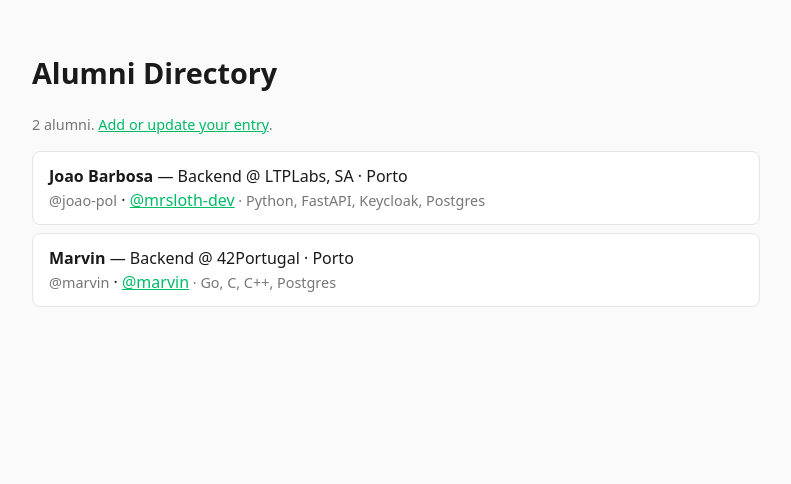
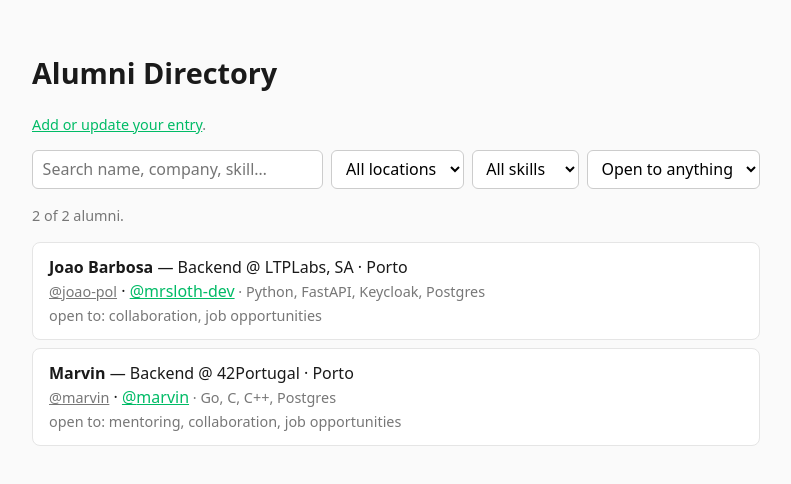
Before and after one commit to AlumniPortugal/AlumniPortugal.github.io, a Next.js app: page /directory in a window 1280 px wide. Shown: the top 484 px of the page, without its empty margins (244-1035 px from the left). Built offline with nearby package versions, Linux system fonts and the light colour scheme.

Commit message:
add filters

```diff
--- /dev/null
+++ b/app/directory/DirectoryList.tsx
@@ -0,0 +1,115 @@
+'use client';
+
+import { useMemo, useState } from 'react';
+import type { Alumni } from '@/lib/alumni';
+
+export default function DirectoryList({ people }: { people: Alumni[] }) {
+  const [q, setQ] = useState('');
+  const [location, setLocation] = useState('');
+  const [skill, setSkill] = useState('');
+  const [openTo, setOpenTo] = useState('');
+
+  const locations = useMemo(
+    () =>
+      [...new Set(people.map((p) => p.location).filter((l): l is string => Boolean(l)))].sort(),
+    [people],
+  );
+  const skills = useMemo(() => [...new Set(people.flatMap((p) => p.skills ?? []))].sort(), [people]);
+  const openToOptions = useMemo(
+    () => [...new Set(people.flatMap((p) => p.open_to ?? []))].sort(),
+    [people],
+  );
+
+  const query = q.trim().toLowerCase();
+  const filtered = people.filter((p) => {
+    if (location && p.location !== location) return false;
+    if (skill && !p.skills?.includes(skill)) return false;
+    if (openTo && !p.open_to?.includes(openTo)) return false;
+    if (!query) return true;
+    return [p.name, p.intra_username, p.github, p.field, p.company, p.location, ...(p.skills ?? []), ...(p.open_to ?? [])]
+      .filter(Boolean)
+      .join(' ')
+      .toLowerCase()
+      .includes(query);
+  });
+
+  return (
+    <>
+      <div className="filters">
+        <input
+          type="search"
+          value={q}
+          onChange={(e) => setQ(e.target.value)}
+          placeholder="Search name, company, skill…"
+          aria-label="Search alumni"
+        />
+        <select
+          value={location}
+          onChange={(e) => setLocation(e.target.value)}
+          aria-label="Filter by location"
+        >
+          <option value="">All locations</option>
+          {locations.map((l) => (
+            <option key={l} value={l}>
+              {l}
+            </option>
+          ))}
+        </select>
+        <select
+          value={skill}
+          onChange={(e) => setSkill(e.target.value)}
+          aria-label="Filter by skill"
+        >
+          <option value="">All skills</option>
+          {skills.map((s) => (
+            <option key={s} value={s}>
+              {s}
+            </option>
+          ))}
+        </select>
+        <select
+          value={openTo}
+          onChange={(e) => setOpenTo(e.target.value)}
+          aria-label="Filter by open to"
+        >
+          <option value="">Open to anything</option>
+          {openToOptions.map((o) => (
+            <option key={o} value={o}>
+              {o.replace(/_/g, ' ')}
+            </option>
+          ))}
+        </select>
+      </div>
+      <p className="muted">
+        {filtered.length} of {people.length} alumni.
+      </p>
+      <ul className="people">
+        {filtered.map((a) => (
+          <li key={a.intra_username}>
+            <strong>{a.name}</strong> — {a.field}
+            {a.company ? ` @ ${a.company}` : ''}
+            {a.location ? ` · ${a.location}` : ''}
+            <br />
+            <a
+              className="muted"
+              href={`https://profile-v3.intra.42.fr/users/${a.intra_username}`}
+            >
+              @{a.intra_username}
+            </a>{' '}
+            · <a href={`https://github.com/${a.github}`}>@{a.github}</a>
+            {a.skills?.length ? <span className="muted"> · {a.skills.join(', ')}</span> : null}
+            {a.open_to?.length ? (
+              <>
+                <br />
+                <span className="muted">
+                  open to: {a.open_to.map((o) => o.replace(/_/g, ' ')).join(', ')}
+                </span>
+              </>
+            ) : null}
+          </li>
+        ))}
+        {filtered.length === 0 ? <li className="muted">No matches.</li> : null}
+      </ul>
+    </>
+  );
+}
--- a/app/directory/page.tsx
+++ b/app/directory/page.tsx
@@ -1,4 +1,5 @@
 import { getAlumni } from '@/lib/alumni';
+import DirectoryList from './DirectoryList';
 
 const REPO = 'https://github.com/AlumniPortugal/AlumniPortugal.github.io';
 
@@ -10,22 +11,9 @@
     <main>
       <h1>Alumni Directory</h1>
       <p className="muted">
-        {people.length} alumni.{' '}
         <a href={`${REPO}/blob/main/.github/PULL_REQUEST_TEMPLATE.md`}>Add or update your entry</a>.
       </p>
-      <ul className="people">
-        {people.map((a) => (
-          <li key={a.intra_username}>
-            <strong>{a.name}</strong> — {a.field}
-            {a.company ? ` @ ${a.company}` : ''}
-            {a.location ? ` · ${a.location}` : ''}
-            <br />
-            <span className="muted">@{a.intra_username}</span> ·{' '}
-            <a href={`https://github.com/${a.github}`}>@{a.github}</a>
-            {a.skills?.length ? <span className="muted"> · {a.skills.join(', ')}</span> : null}
-          </li>
-        ))}
-      </ul>
+      <DirectoryList people={people} />
     </main>
   );
 }
--- a/app/globals.css
+++ b/app/globals.css
@@ -14,4 +14,7 @@
 .card p { margin: 0 0 .75rem; color: #555; }
 .people { list-style: none; padding: 0; }
 .people li { background: #fff; border: 1px solid #e5e5e5; border-radius: 8px; padding: .75rem 1rem; margin-bottom: .5rem; }
+.filters { display: flex; flex-wrap: wrap; gap: .5rem; margin-bottom: 1rem; }
+.filters input, .filters select { font: inherit; padding: .4rem .6rem; border: 1px solid #ccc; border-radius: 6px; background: #fff; }
+.filters input { flex: 1 1 200px; }
 .muted { color: #777; font-size: .9rem; }
```
